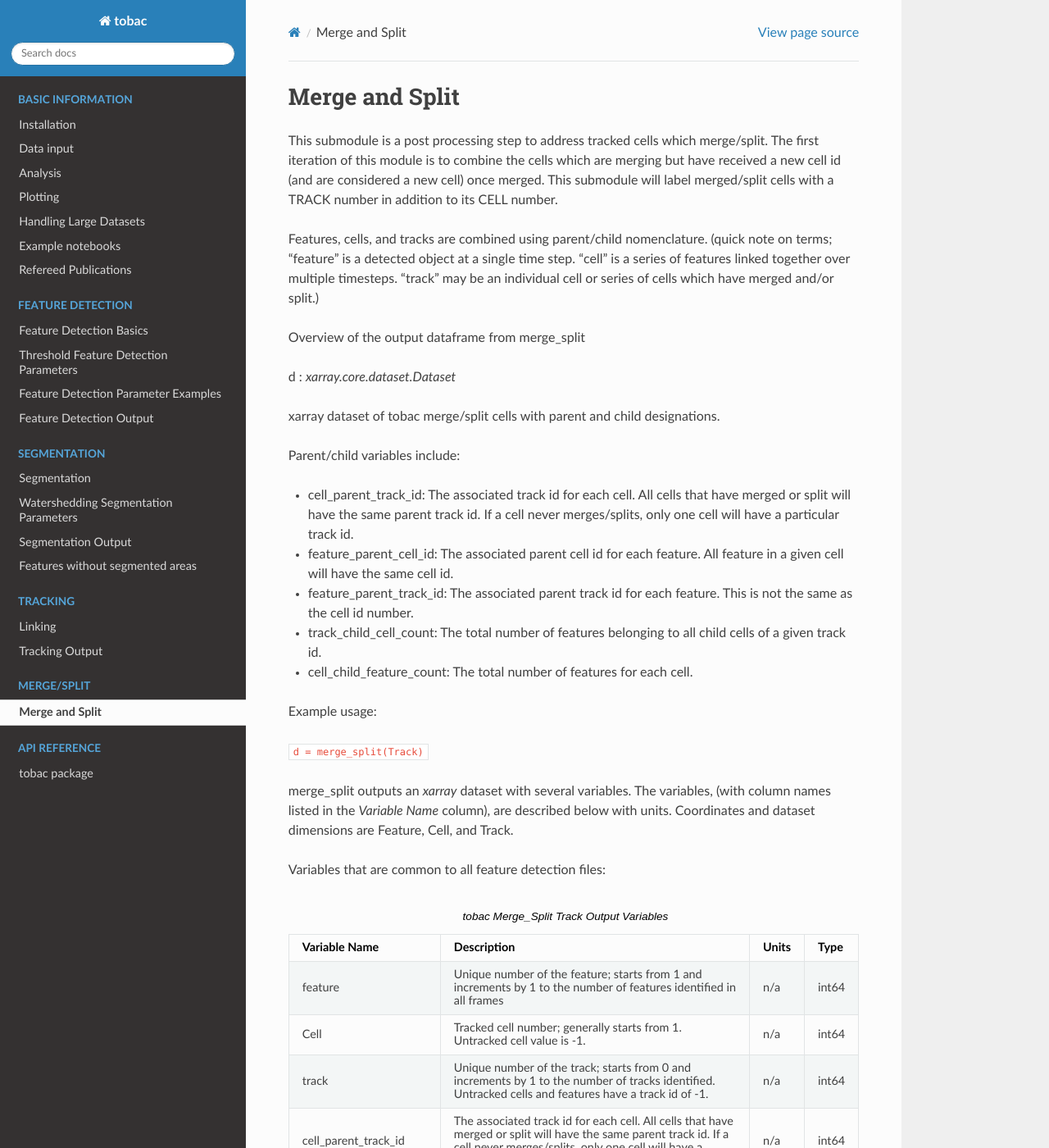
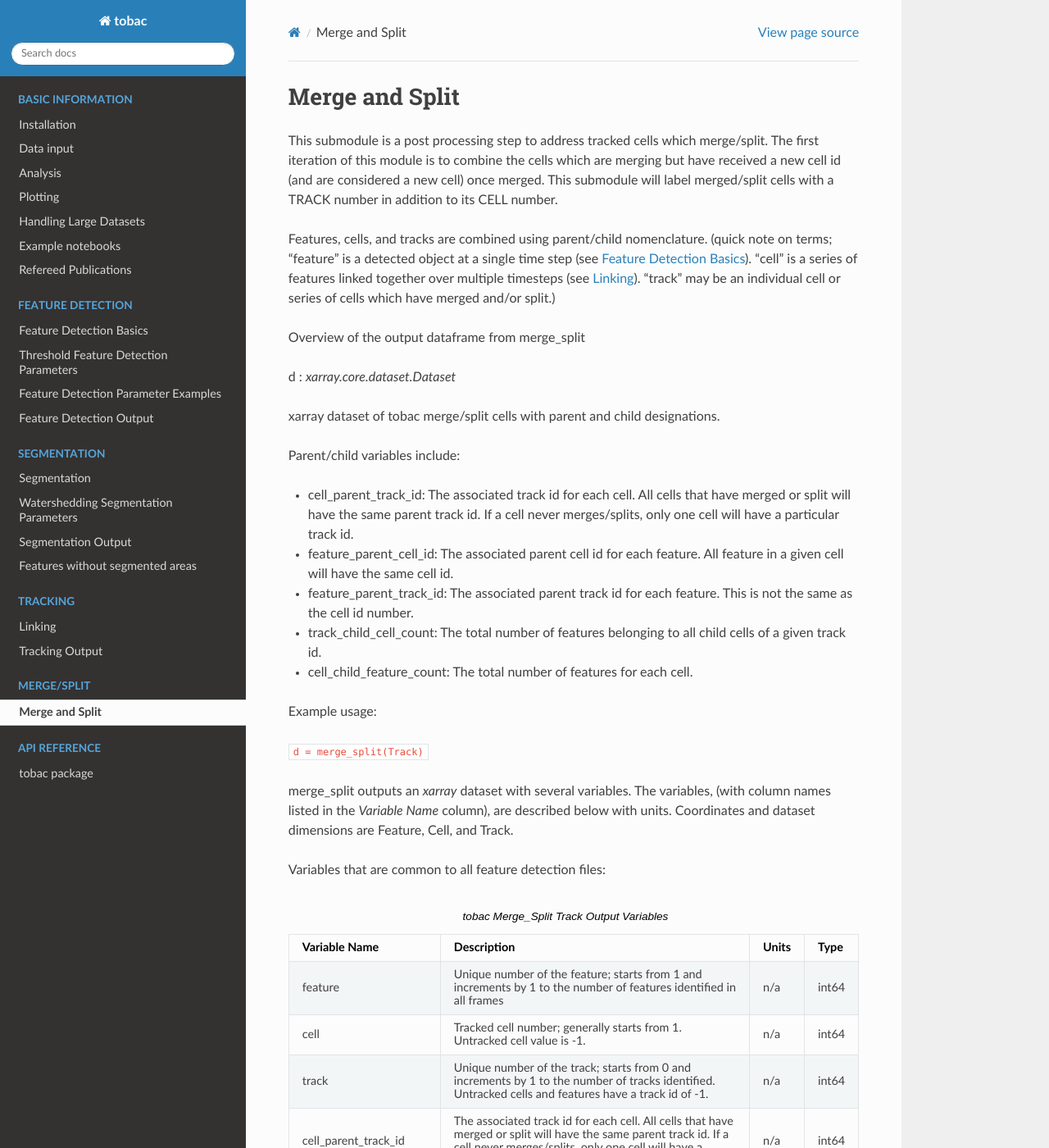
Before and after one commit to tobac-project/tobac, a Sphinx documentation site: the page built from doc/merge_split.rst, in a window 1280 px wide and 1400 px high. Shown: the whole window at 82% size. Built offline with Sphinx 7.4.7 and the Read the Docs theme 2.0.0, drawn with Linux system fonts in a browser that asks for light colours; formulas are drawn with MathJax 3; pages that are not in the unit, such as notebooks, are missing from menus.

Commit message:
Updates with documentation and removing duplicated dxy lines in merge_split.

```diff
--- a/doc/merge_split.rst
+++ b/doc/merge_split.rst
@@ -6,7 +6,7 @@ The first iteration of this module is to combine the cells which are merging but
 This submodule will label merged/split cells with a TRACK number in addition to its CELL number.
 
 Features, cells, and tracks are combined using parent/child nomenclature.
-(quick note on terms; “feature” is a detected object at a single time step. “cell” is a series of features linked together over multiple timesteps. "track" may be an individual cell or series of cells which have merged and/or split.)
+(quick note on terms; “feature” is a detected object at a single time step (see :doc:`feature_detection_overview`). “cell” is a series of features linked together over multiple timesteps (see :doc:`linking`). "track" may be an individual cell or series of cells which have merged and/or split.)
 
 Overview of the output dataframe from merge_split
 
--- a/doc/merge_split_out_vars.csv
+++ b/doc/merge_split_out_vars.csv
@@ -1,6 +1,6 @@
 Variable Name,Description,Units,Type
 feature,Unique number of the feature; starts from 1 and increments by 1 to the number of features identified in all frames,n/a,int64
-Cell,Tracked cell number; generally starts from 1. Untracked cell value is -1.,n/a,int64
+cell,Tracked cell number; generally starts from 1. Untracked cell value is -1.,n/a,int64
 track,Unique number of the track; starts from 0 and increments by 1 to the number of tracks identified. Untracked cells and features have a track id of -1.,n/a,int64
 cell_parent_track_id,"The associated track id for each cell. All cells that have merged or split will have the same parent track id. If a cell never merges/splits, only one cell will have a particular track id.",n/a,int64
 feature_parent_cell_id,The associated parent cell id for each feature. All feature in a given cell will have the same cell id.,n/a,int64
```
Also changed, not shown: 1 other file.
